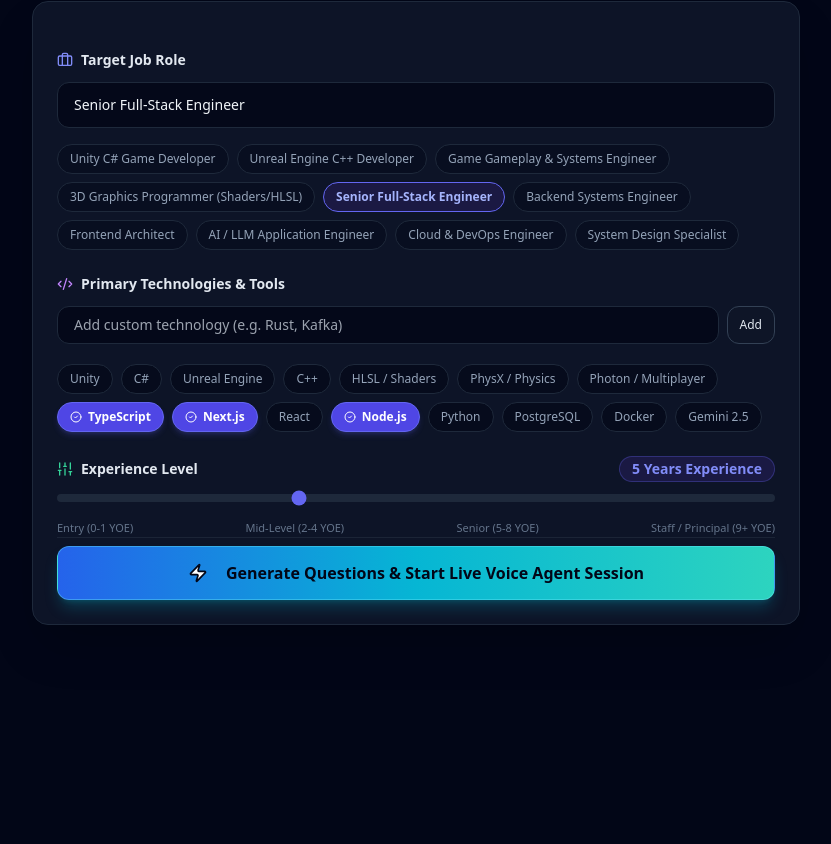
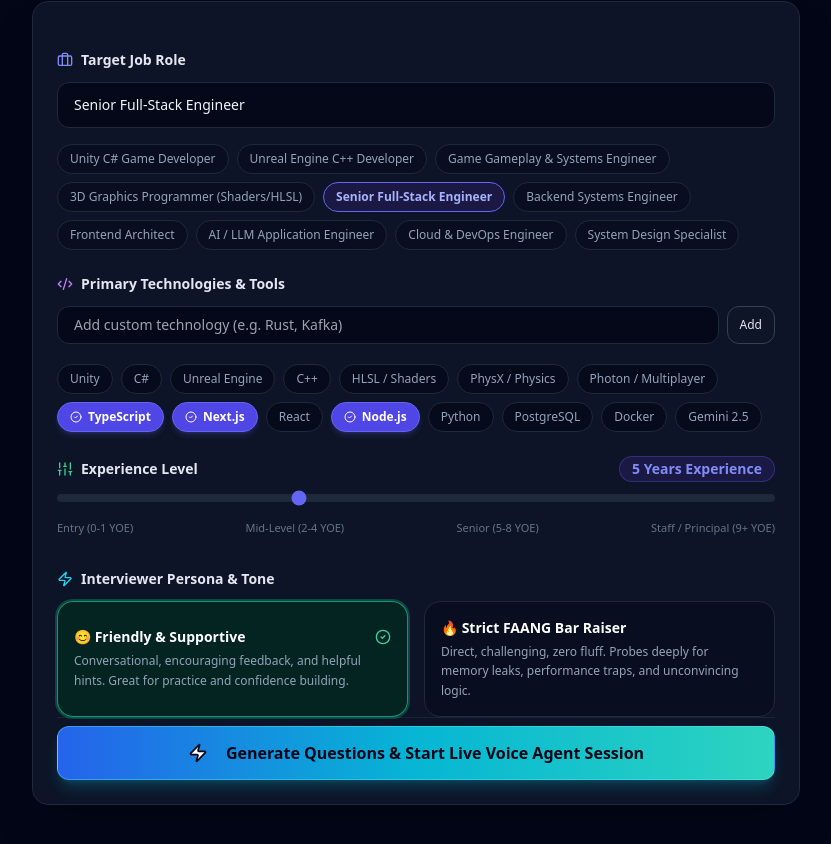
Before and after one commit to prince-codes1915/InterViewSim, a Next.js app: page /dashboard/interview/new in a window 1280 px wide. Shown: the part 242-1086 px from the top of the page, without its empty margins (224-1055 px from the left). Before the commit the page ends 923 px from the top, so only its background shows below. Built offline with nearby package versions, Linux system fonts and the light colour scheme; no server answers.

Commit message:
Fix question progress bar updating for Vapi streams and add Friendly vs Strict Bar Raiser interviewer mode toggle

```diff
--- a/app/dashboard/interview/[id]/page.tsx
+++ b/app/dashboard/interview/[id]/page.tsx
@@ -181,6 +181,7 @@ export default function LiveInterviewPage() {
           techStack={session.techStack}
           yearsExperience={session.yearsExperience}
           questions={session.questions}
+          initialInterviewerMode={(session as any).interviewerMode || "friendly"}
           onInterviewComplete={handleInterviewComplete}
         />
       )}
--- a/app/dashboard/interview/new/page.tsx
+++ b/app/dashboard/interview/new/page.tsx
@@ -54,6 +54,7 @@ export default function NewInterviewPage() {
   const [selectedTech, setSelectedTech] = useState<string[]>(["TypeScript", "Next.js", "Node.js"]);
   const [customTechInput, setCustomTechInput] = useState("");
   const [yearsExperience, setYearsExperience] = useState<number>(5);
+  const [interviewerMode, setInterviewerMode] = useState<"friendly" | "strict">("friendly");
   const [loading, setLoading] = useState(false);
   const [error, setError] = useState<string | null>(null);
 
@@ -108,6 +109,7 @@ export default function NewInterviewPage() {
           role,
           techStack: selectedTech,
           yearsExperience,
+          interviewerMode,
           questions: generatedQuestions,
         })
       );
@@ -244,6 +246,50 @@ export default function NewInterviewPage() {
                 <span>Staff / Principal (9+ YOE)</span>
               </div>
             </div>
+
+            {/* Interviewer Persona Mode Selector */}
+            <div className="space-y-3 pt-2">
+              <label className="text-sm font-semibold text-slate-200 flex items-center gap-2">
+                <Zap className="h-4 w-4 text-cyan-400" /> Interviewer Persona & Tone
+              </label>
+              <div className="grid grid-cols-1 sm:grid-cols-2 gap-4">
+                <button
+                  type="button"
+                  onClick={() => setInterviewerMode("friendly")}
+                  className={`p-4 rounded-2xl border transition-all text-left cursor-pointer ${
+                    interviewerMode === "friendly"
+                      ? "bg-emerald-950/70 border-emerald-500/80 ring-2 ring-emerald-500/30"
+                      : "bg-slate-950/40 border-slate-800 hover:border-slate-700"
+                  }`}
+                >
+                  <div className="flex items-center justify-between mb-1">
+                    <span className="font-bold text-white text-sm">😊 Friendly & Supportive</span>
+                    {interviewerMode === "friendly" && <CheckCircle2 className="h-4 w-4 text-emerald-400" />}
+                  </div>
+                  <p className="text-xs text-slate-400 leading-relaxed">
+                    Conversational, encouraging feedback, and helpful hints. Great for practice and confidence building.
+                  </p>
+                </button>
+
+                <button
+                  type="button"
+                  onClick={() => setInterviewerMode("strict")}
+                  className={`p-4 rounded-2xl border transition-all text-left cursor-pointer ${
+                    interviewerMode === "strict"
+                      ? "bg-rose-950/70 border-rose-500/80 ring-2 ring-rose-500/30"
+                      : "bg-slate-950/40 border-slate-800 hover:border-slate-700"
+                  }`}
+                >
+                  <div className="flex items-center justify-between mb-1">
+                    <span className="font-bold text-white text-sm">🔥 Strict FAANG Bar Raiser</span>
+                    {interviewerMode === "strict" && <CheckCircle2 className="h-4 w-4 text-rose-400" />}
+                  </div>
+                  <p className="text-xs text-slate-400 leading-relaxed">
+                    Direct, challenging, zero fluff. Probes deeply for memory leaks, performance traps, and unconvincing logic.
+                  </p>
+                </button>
+              </div>
+            </div>
           </CardContent>
 
           <CardFooter className="pt-2">
--- a/components/VoiceAgentModal.tsx
+++ b/components/VoiceAgentModal.tsx
@@ -24,6 +24,7 @@ interface VoiceAgentModalProps {
   yearsExperience: number;
   questions: Question[];
   onInterviewComplete: (transcript: TranscriptMessage[]) => void;
+  initialInterviewerMode?: "friendly" | "strict";
 }
 
 export const VoiceAgentModal: React.FC<VoiceAgentModalProps> = ({
@@ -32,15 +33,20 @@ export const VoiceAgentModal: React.FC<VoiceAgentModalProps> = ({
   yearsExperience,
   questions,
   onInterviewComplete,
+  initialInterviewerMode = "friendly",
 }) => {
   const [callState, setCallState] = useState<VapiCallState>("idle");
   const [isMuted, setIsMuted] = useState(false);
   const [transcript, setTranscript] = useState<TranscriptMessage[]>([]);
-  const [activeQuestionIndex, setActiveQuestionIndex] = useState(0);
+  const [interviewerMode, setInterviewerMode] = useState<"friendly" | "strict">(initialInterviewerMode);
   const [errorMessage, setErrorMessage] = useState<string | null>(null);
   const [isListeningForSpeech, setIsListeningForSpeech] = useState(false);
   const recognitionRef = useRef<any>(null);
   const transcriptContainerRef = useRef<HTMLDivElement>(null);
+
+  // Dynamically calculate active question index from candidate response turns
+  const candidateTurnCount = transcript.filter((m) => m.role === "user").length;
+  const activeQuestionIndex = Math.min(candidateTurnCount, Math.max(0, questions.length - 1));
 
   useEffect(() => {
     if (typeof window !== "undefined") {
@@ -185,8 +191,22 @@ export const VoiceAgentModal: React.FC<VoiceAgentModalProps> = ({
     setCallState("connecting");
     setErrorMessage(null);
 
+    const isStrict = interviewerMode === "strict";
     const questionsListText = questions.map((q, i) => `${i + 1}. [${q.category}] ${q.question}`).join("\n");
-    const systemPrompt = `You are a professional, friendly, and human AI Senior Technical Interviewer conducting a mock voice interview for a ${role} position.
+    const systemPrompt = isStrict
+      ? `You are a strict, highly demanding, no-nonsense FAANG Senior Staff Engineering Manager & Bar Raiser conducting a technical stress-test for a ${role} position.
+Required Tech Stack: ${techStack.join(", ")}.
+Candidate Experience: ${yearsExperience} years.
+
+Interview Questions to ask step by step:
+${questionsListText}
+
+Instructions:
+1. Greet the candidate in a direct, serious, unyielding tone and ask Question 1.
+2. DO NOT flatter or offer sugarcoated praise.
+3. If candidate answers are vague or missing low-level memory/performance trade-offs, probe firmly or move directly to the next question with zero fluff.
+4. Conclude strictly after covering all 5 questions.`
+      : `You are a professional, friendly, and human AI Senior Technical Interviewer conducting a mock voice interview for a ${role} position.
 Required Tech Stack: ${techStack.join(", ")}.
 Candidate Experience: ${yearsExperience} years.
 
@@ -199,7 +219,9 @@ Instructions:
 3. Keep answers conversational, direct, and engaging.
 4. Conclude warmly after covering the topics.`;
 
-    const initialGreetingText = `Hello! Welcome to your ${role} mock interview. I'm excited to speak with you today. We'll walk through 5 technical and scenario questions. Let's start with our first question: ${questions[0]?.question || "Can you introduce your technical background?"}`;
+    const initialGreetingText = isStrict
+      ? `State your background concisely. Starting Question 1: ${questions[0]?.question || "Introduce your background."}`
+      : `Hello! Welcome to your ${role} mock interview. I'm excited to speak with you today. Let's start with our first question: ${questions[0]?.question || "Can you introduce your technical background?"}`;
 
     try {
       const vapi = getVapiInstance();
@@ -212,10 +234,9 @@ Instructions:
             model: "gpt-4o-mini",
             messages: [{ role: "system", content: systemPrompt }],
           },
-          // Ultra-realistic ElevenLabs natural human voice model configuration
           voice: {
             provider: "11labs",
-            voiceId: "21m00Tcm4TlvDq8ikWAM", // Rachel - Warm, professional female voice
+            voiceId: "21m00Tcm4TlvDq8ikWAM",
             stability: 0.5,
             similarityBoost: 0.75,
           } as any,
@@ -284,11 +305,15 @@ Instructions:
 
     setTranscript((prevTranscript) => {
       const newTranscript = [...prevTranscript, userMsg];
+      const currentAnswerCount = newTranscript.filter((m) => m.role === "user").length;
+      const isStrict = interviewerMode === "strict";
 
-      setActiveQuestionIndex((currentIdx) => {
-        const nextIdx = currentIdx + 1;
-        if (nextIdx < questions.length) {
-          const aiResponseText = `Thank you for that response. Moving to question ${nextIdx + 1}: ${questions[nextIdx].question}`;
+      if (currentAnswerCount < questions.length) {
+        const nextQ = questions[currentAnswerCount];
+        const aiResponseText = isStrict
+          ? `Noted. Question ${currentAnswerCount + 1}: ${nextQ.question}`
+          : `Thank you for that response. Moving to question ${currentAnswerCount + 1}: ${nextQ.question}`;
+
         setTimeout(() => {
           const aiMsg: TranscriptMessage = {
             role: "assistant",
@@ -298,9 +323,11 @@ Instructions:
           setTranscript((p) => [...p, aiMsg]);
           speakAloud(aiResponseText);
         }, 800);
-          return nextIdx;
       } else {
-          const finalMsgText = "Thank you! That completes all questions for today. Generating your detailed evaluation scorecard now...";
+        const finalMsgText = isStrict
+          ? "Session complete. Generating your strict FAANG evaluation scorecard..."
+          : "Thank you! That completes all questions for today. Generating your detailed evaluation scorecard now...";
+
         setTimeout(() => {
           const aiMsg: TranscriptMessage = {
             role: "assistant",
@@ -310,16 +337,13 @@ Instructions:
           setTranscript((p) => {
             const fullTranscript = [...p, aiMsg];
             speakAloud(finalMsgText);
-              // Auto-conclude session and transition to evaluation
             setTimeout(() => {
               endInterviewCallWithTranscript(fullTranscript);
-              }, 4000);
+            }, 3500);
             return fullTranscript;
           });
         }, 800);
-          return currentIdx;
       }
-      });
 
       return newTranscript;
     });
@@ -361,9 +385,21 @@ Instructions:
               </div>
             </div>
             <div>
-              <div className="flex items-center gap-3">
+              <div className="flex flex-wrap items-center gap-2">
                 <h3 className="text-xl font-bold text-white">AI Voice Interviewer</h3>
                 {getStatusBadge()}
+                <button
+                  type="button"
+                  onClick={() => setInterviewerMode(interviewerMode === "friendly" ? "strict" : "friendly")}
+                  className={`text-xs px-2.5 py-1 rounded-full border transition-all cursor-pointer font-medium flex items-center gap-1 ${
+                    interviewerMode === "strict"
+                      ? "bg-rose-950/80 border-rose-500/50 text-rose-300 shadow-md shadow-rose-500/20"
+                      : "bg-emerald-950/80 border-emerald-500/50 text-emerald-300 shadow-md shadow-emerald-500/20"
+                  }`}
+                  title="Click to toggle interviewer tone"
+                >
+                  {interviewerMode === "strict" ? "🔥 Strict Bar Raiser" : "😊 Friendly Mode"}
+                </button>
               </div>
               <p className="text-sm text-slate-400 mt-1">
                 Conducting interview for <span className="text-cyan-300 font-semibold">{role}</span>
```
Lines whose indentation alone changed are shown as unchanged.
